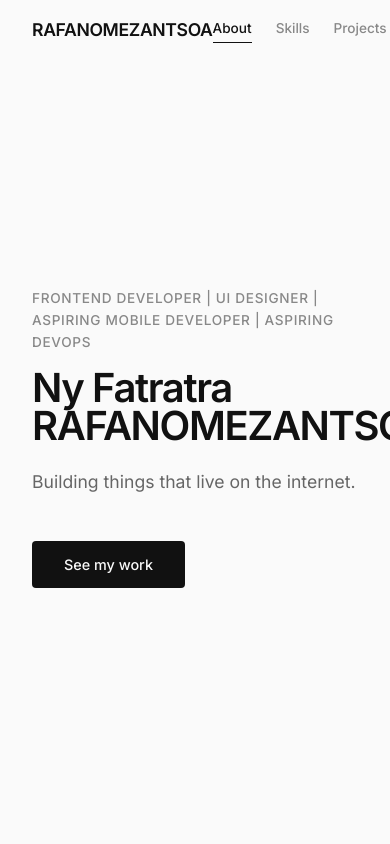
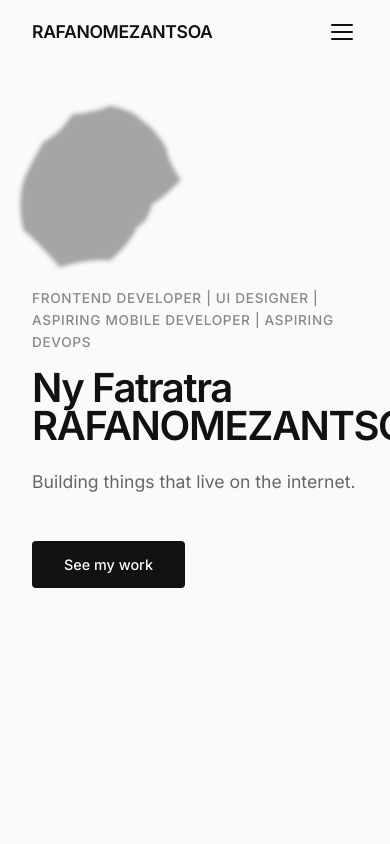
Before and after one commit to fatratra-png/fatratra-portfolio, a React (Vite) app: page / in a window 390 px wide. Shown: the top 844 px of the page. Built offline with nearby package versions, Linux system fonts and the light colour scheme.

Commit message:
feat: responsive overhaul - hamburger nav, blob reposition on mobile, project grid for 3+ items, dark card design

```diff
--- a/src/components/FloatingShapes.tsx
+++ b/src/components/FloatingShapes.tsx
@@ -1,9 +1,18 @@
-import { useEffect, useRef } from "react";
+import { useEffect, useRef, useState } from "react";
 
 export default function FloatingShapes() {
   const pathRef = useRef<SVGPathElement>(null);
   const timeRef = useRef(0);
   const rafRef = useRef(0);
+  const [isMobile, setIsMobile] = useState(false);
+
+  useEffect(() => {
+    const mq = window.matchMedia("(max-width: 768px)");
+    setIsMobile(mq.matches);
+    const handler = (e: MediaQueryListEvent) => setIsMobile(e.matches);
+    mq.addEventListener("change", handler);
+    return () => mq.removeEventListener("change", handler);
+  }, []);
 
   useEffect(() => {
     const w = 300;
@@ -52,18 +61,24 @@ export default function FloatingShapes() {
     <div
       style={{
         position: "fixed",
-        bottom: "100px",
-        right: "500px",
+        bottom: isMobile ? "auto" : "100px",
+        right: isMobile ? "auto" : "500px",
+        top: isMobile ? "20px" : "auto",
+        left: isMobile ? "10px" : "auto",
         zIndex: 40,
         pointerEvents: "none",
         mixBlendMode: "difference",
+        opacity: isMobile ? 0.35 : 1,
+        transform: isMobile ? "scale(0.4)" : "scale(1)",
+        transformOrigin: "top left",
+        transition: "opacity 0.5s ease, transform 0.5s ease",
       }}
     >
       <svg
         width="500"
         height="800"
         viewBox="0 0 300 400"
-        style={{ display: "block", filter: "blur(2px)" }}
+        style={{ display: "block", filter: "blur(5px)" }}
       >
         <path ref={pathRef} fill="white" opacity={1} />
       </svg>
--- a/src/components/Navbar.tsx
+++ b/src/components/Navbar.tsx
@@ -3,9 +3,24 @@ import { useEffect, useState } from 'react'
 
 const links = ['about', 'skills', 'projects', 'contact']
 
+function useMediaQuery(query: string) {
+  const [matches, setMatches] = useState(
+    () => window.matchMedia(query).matches,
+  )
+  useEffect(() => {
+    const mq = window.matchMedia(query)
+    const handler = (e: MediaQueryListEvent) => setMatches(e.matches)
+    mq.addEventListener('change', handler)
+    return () => mq.removeEventListener('change', handler)
+  }, [query])
+  return matches
+}
+
 export default function Navbar() {
   const [scrolled, setScrolled] = useState(false)
   const [active, setActive] = useState('')
+  const [menuOpen, setMenuOpen] = useState(false)
+  const isMobile = useMediaQuery('(max-width: 768px)')
 
   useEffect(() => {
     const onScroll = () => setScrolled(window.scrollY > 60)
@@ -39,9 +54,9 @@ export default function Navbar() {
         left: 0,
         right: 0,
         zIndex: 50,
-        background: scrolled ? 'rgba(250,250,250,0.85)' : 'transparent',
-        backdropFilter: scrolled ? 'blur(12px)' : 'none',
-        borderBottom: scrolled ? '1px solid #eaeaea' : '1px solid transparent',
+        background: scrolled || menuOpen ? 'rgba(250,250,250,0.85)' : 'transparent',
+        backdropFilter: scrolled || menuOpen ? 'blur(12px)' : 'none',
+        borderBottom: scrolled || menuOpen ? '1px solid #eaeaea' : '1px solid transparent',
         transition: 'all 0.3s ease',
       }}
     >
@@ -66,6 +81,62 @@ export default function Navbar() {
           {content.name.split(' ').pop()}
         </a>
 
+        {isMobile ? (
+          <button
+            onClick={() => setMenuOpen(!menuOpen)}
+            aria-label="Toggle menu"
+            style={{
+              background: 'none',
+              border: 'none',
+              cursor: 'pointer',
+              width: 32,
+              height: 32,
+              display: 'flex',
+              flexDirection: 'column',
+              justifyContent: 'center',
+              alignItems: 'center',
+              gap: '5px',
+              padding: 0,
+              position: 'relative',
+            }}
+          >
+            <span
+              style={{
+                display: 'block',
+                width: 22,
+                height: 2,
+                background: '#111',
+                borderRadius: 1,
+                transition: 'all 0.3s ease',
+                transform: menuOpen ? 'translateY(7px) rotate(45deg)' : 'none',
+                transformOrigin: 'center',
+              }}
+            />
+            <span
+              style={{
+                display: 'block',
+                width: 22,
+                height: 2,
+                background: '#111',
+                borderRadius: 1,
+                transition: 'all 0.25s ease',
+                opacity: menuOpen ? 0 : 1,
+              }}
+            />
+            <span
+              style={{
+                display: 'block',
+                width: 22,
+                height: 2,
+                background: '#111',
+                borderRadius: 1,
+                transition: 'all 0.3s ease',
+                transform: menuOpen ? 'translateY(-7px) rotate(-45deg)' : 'none',
+                transformOrigin: 'center',
+              }}
+            />
+          </button>
+        ) : (
           <div style={{ display: 'flex', gap: '1.5rem' }}>
             {links.map((id) => (
               <a
@@ -86,7 +157,47 @@ export default function Navbar() {
               </a>
             ))}
           </div>
+        )}
       </nav>
+
+      {isMobile && (
+        <div
+          style={{
+            maxHeight: menuOpen ? 260 : 0,
+            overflow: 'hidden',
+            transition: 'max-height 0.4s ease, opacity 0.3s ease',
+            opacity: menuOpen ? 1 : 0,
+          }}
+        >
+          <div
+            style={{
+              padding: menuOpen ? '0.5rem 2rem 1rem' : '0 2rem',
+              display: 'flex',
+              flexDirection: 'column',
+            }}
+          >
+            {links.map((id) => (
+              <a
+                key={id}
+                href={`#${id}`}
+                onClick={() => setMenuOpen(false)}
+                style={{
+                  fontSize: '0.95rem',
+                  fontWeight: 500,
+                  color: id === active ? '#111' : '#888',
+                  padding: '0.75rem 0',
+                  borderBottom: '1px solid #f0f0f0',
+                  transition: 'color 0.15s',
+                }}
+                onMouseEnter={(e) => { e.currentTarget.style.color = '#111' }}
+                onMouseLeave={(e) => { e.currentTarget.style.color = id === active ? '#111' : '#888' }}
+              >
+                {id.charAt(0).toUpperCase() + id.slice(1)}
+              </a>
+            ))}
+          </div>
+        </div>
+      )}
     </header>
   )
 }
--- a/src/components/Projects.tsx
+++ b/src/components/Projects.tsx
@@ -8,7 +8,13 @@ export default function Projects() {
   return (
     <section
       id="projects"
-      style={{ padding: "6rem 2rem", maxWidth: 1024, margin: "0 auto" }}
+      style={{
+        padding: "6rem 2rem",
+        maxWidth: 1024,
+        margin: "0 auto",
+        position: "relative",
+        zIndex: 45,
+      }}
     >
       <div
         style={{
@@ -43,7 +49,15 @@ export default function Projects() {
 
       <div
         ref={ref}
-        style={{ display: "flex", flexDirection: "column", gap: "1.5rem" }}
+        style={
+          count > 3
+            ? {
+                display: "grid",
+                gridTemplateColumns: "repeat(auto-fill, minmax(360px, 1fr))",
+                gap: "1.5rem",
+              }
+            : { display: "flex", flexDirection: "column", gap: "1.5rem" }
+        }
       >
         {content.projects.map((project, i) => (
           <ProjectCard
@@ -70,23 +84,19 @@ function ProjectCard({
   return (
     <div
       style={{
-        border: "1px solid #eaeaea",
-        borderRadius: "0.5rem",
-        padding: "2rem",
-        background: "#fff",
+        border: "1px solid #333",
+        borderRadius: "0.75rem",
+        padding: "1.5rem",
+        background: "#111",
         transition: `all 0.25s ease, opacity 0.6s ease ${delay}s, transform 0.6s ease ${delay}s`,
         opacity: revealed ? 1 : 0,
         transform: revealed ? "translateY(0)" : "translateY(20px)",
       }}
       onMouseEnter={(e) => {
-        e.currentTarget.style.borderColor = "#111";
-        e.currentTarget.style.boxShadow = "0 4px 20px rgba(0,0,0,0.06)";
-        e.currentTarget.style.transform = "translateY(-2px)";
+        e.currentTarget.style.borderColor = "#fff";
       }}
       onMouseLeave={(e) => {
-        e.currentTarget.style.borderColor = "#eaeaea";
-        e.currentTarget.style.boxShadow = "none";
-        e.currentTarget.style.transform = "translateY(0)";
+        e.currentTarget.style.borderColor = "#333";
       }}
     >
       <div
@@ -105,13 +115,14 @@ function ProjectCard({
               fontWeight: 600,
               letterSpacing: "-0.02em",
               marginBottom: "0.4rem",
+              color: "#fff",
             }}
           >
             {project.title}
           </h3>
           <p
             style={{
-              color: "#111",
+              color: "#aaa",
               fontSize: "0.9rem",
               lineHeight: 1.7,
               marginBottom: "1rem",
@@ -136,8 +147,8 @@ function ProjectCard({
                   padding: "0.15rem 0.5rem",
                   fontSize: "0.75rem",
                   fontWeight: 500,
-                  color: "#888",
-                  background: "#f5f5f5",
+                  color: "#aaa",
+                  background: "#222",
                   borderRadius: "0.2rem",
                 }}
               >
@@ -155,15 +166,15 @@ function ProjectCard({
                 style={{
                   fontSize: "0.85rem",
                   fontWeight: 500,
-                  color: "#111",
-                  borderBottom: "1px solid #ddd",
+                  color: "#fff",
+                  borderBottom: "1px solid #555",
                   transition: "border-color 0.2s",
                 }}
                 onMouseEnter={(e) => {
-                  e.currentTarget.style.borderColor = "#111";
+                  e.currentTarget.style.borderColor = "#fff";
                 }}
                 onMouseLeave={(e) => {
-                  e.currentTarget.style.borderColor = "#ddd";
+                  e.currentTarget.style.borderColor = "#555";
                 }}
               >
                 Live
@@ -177,16 +188,16 @@ function ProjectCard({
                 style={{
                   fontSize: "0.85rem",
                   fontWeight: 500,
-                  color: "#888",
+                  color: "#666",
                   borderBottom: "1px solid transparent",
                   transition: "color 0.2s, border-color 0.2s",
                 }}
                 onMouseEnter={(e) => {
-                  e.currentTarget.style.color = "#111";
-                  e.currentTarget.style.borderColor = "#ddd";
+                  e.currentTarget.style.color = "#fff";
+                  e.currentTarget.style.borderColor = "#555";
                 }}
                 onMouseLeave={(e) => {
-                  e.currentTarget.style.color = "#888";
+                  e.currentTarget.style.color = "#666";
                   e.currentTarget.style.borderColor = "transparent";
                 }}
               >
@@ -201,7 +212,7 @@ function ProjectCard({
             style={{
               width: 80,
               height: 80,
-              border: "1px solid #eaeaea",
+              border: "1px solid #333",
               borderRadius: "0.5rem",
               overflow: "hidden",
               flexShrink: 0,
```
Also changed, not shown: public/assets/feo.png (added). Lines whose indentation alone changed are shown as unchanged.
